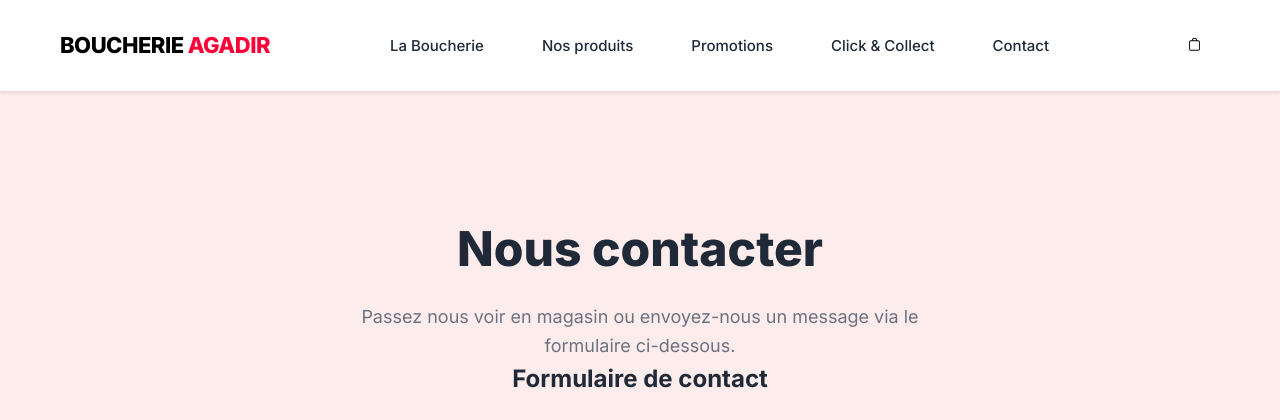
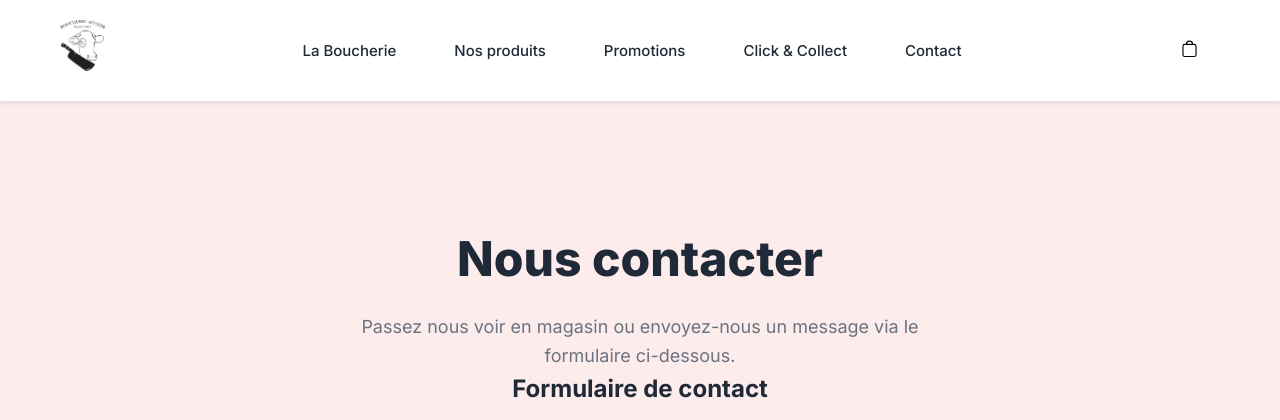
Before and after one commit to LahrourYoussef/BoucherieAgadir2, a PHP site: page /Site/Vues/Contact.php in a window 1280 px wide. Shown: the top 420 px of the page. Run offline with PHP 8.4, Linux system fonts and the light colour scheme.

Commit message:
Sauvegarde des modifications locales

```diff
--- a/Site/Styles/ClickAndCollect.css
+++ b/Site/Styles/ClickAndCollect.css
@@ -141,8 +141,8 @@
 }
 
 .icon {
-    width: 35px;
-    height: 35px;
+    width: 45px;
+    height: 45px;
     transition: var(--transition);
 }
 
--- a/Site/Styles/Contact.css
+++ b/Site/Styles/Contact.css
@@ -136,8 +136,8 @@
 }
 
 .icon {
-    width: 35px;
-    height: 35px;
+    width: 45px;
+    height: 45px;
     transition: var(--transition);
 }
 
--- a/Site/Styles/style.css
+++ b/Site/Styles/style.css
@@ -141,8 +141,8 @@
 }
 
 .icon {
-    width: 35px;
-    height: 35px;
+    width: 45px;
+    height: 45px;
     transition: var(--transition);
 }
 
--- a/Site/Vues/ClickAndCollect.php
+++ b/Site/Vues/ClickAndCollect.php
@@ -13,7 +13,7 @@
     <header class="header" role="banner">
         <div class="header-container">
             <div class="logo" aria-label="Boucherie Agadir">
-                <a href="../../index.php">BOUCHERIE<span>AGADIR</span></a>
+              <img src="Site/images/Logo.png" alt="Logo Boucherie Agadir" width="45px" >
             </div>
 
             <button class="menu-toggle" aria-label="Menu" aria-expanded="false">
--- a/Site/Vues/Contact.php
+++ b/Site/Vues/Contact.php
@@ -13,7 +13,7 @@
     <header class="header" role="banner">
         <div class="header-container">
             <div class="logo" aria-label="Boucherie Agadir">
-                <a href="../../index.php">BOUCHERIE<span>AGADIR</span></a>
+               <img src="Site/images/Logo.png" alt="Logo Boucherie Agadir" width="45px" >
             </div>
 
             <button class="menu-toggle" aria-label="Menu" aria-expanded="false">
--- a/index.php
+++ b/index.php
@@ -13,7 +13,6 @@
         <div class="header-container">
             <div class="logo" aria-label="Boucherie Agadir">
                 <img src="Site/images/Logo.png" alt="Logo Boucherie Agadir" width="45px" >
-
             </div>
 
             <button class="menu-toggle" aria-label="Menu" aria-expanded="false">
```
